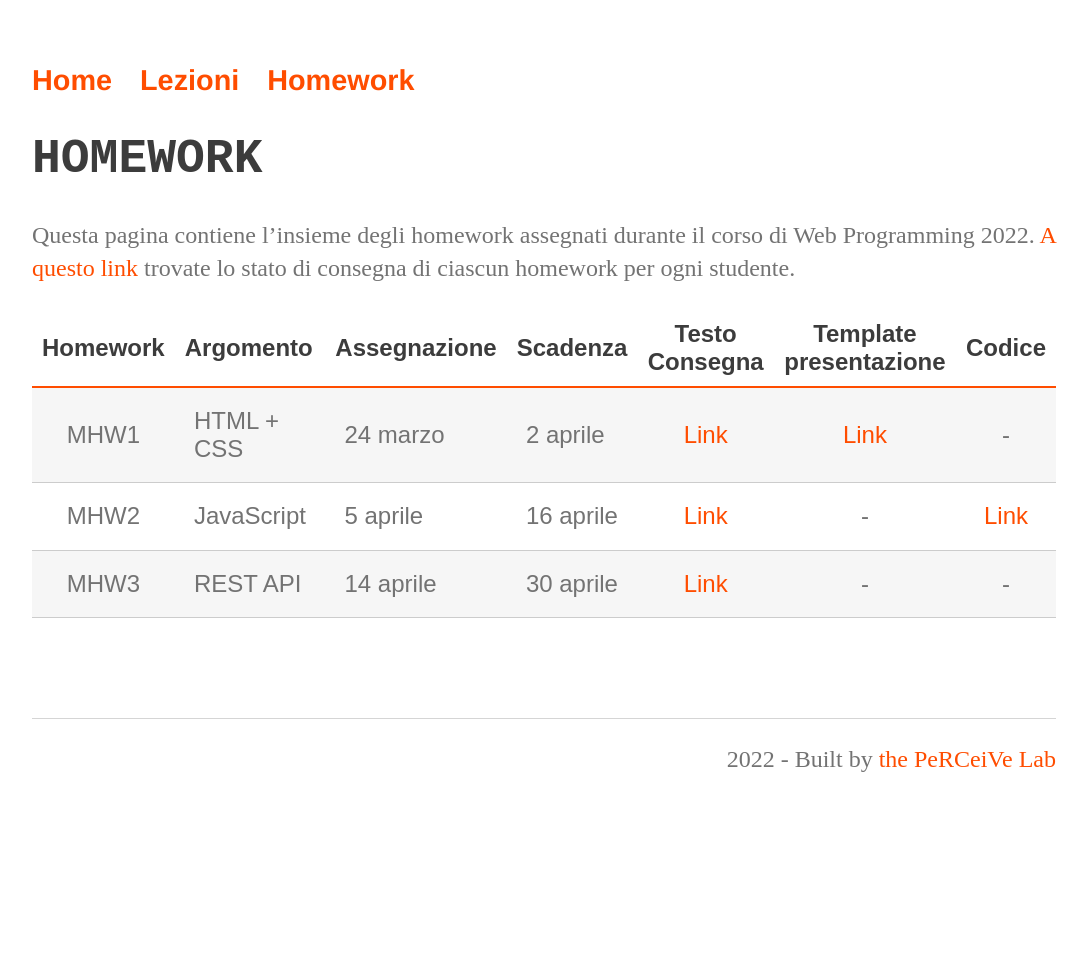
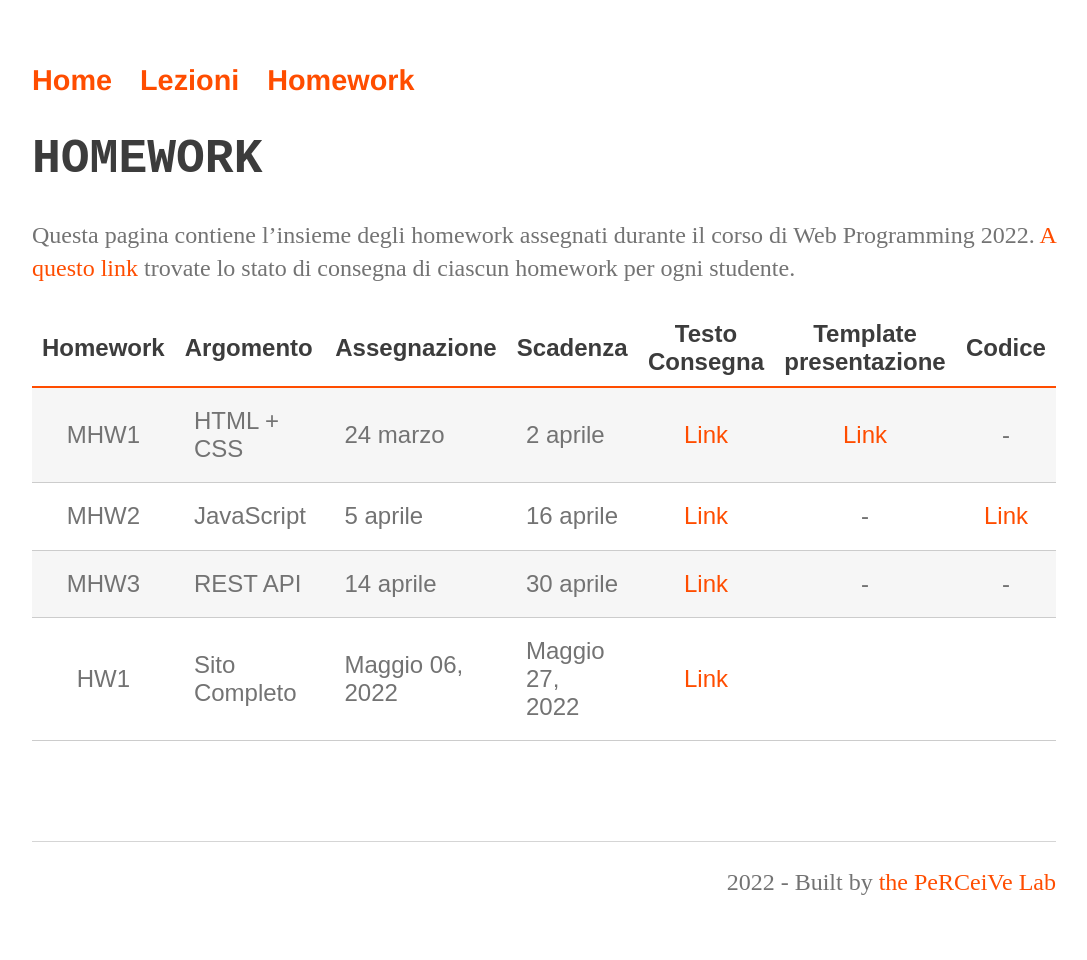
Before and after one commit to perceivelab/database-course, a Jekyll site: the page built from homework.md, in a window 1280 px wide. Shown: the whole page, without its empty margins (96-1183 px from the left). Built offline with Jekyll 4.4.1, drawn with Linux system fonts in a browser that asks for light colours; our own code applies the rules of GitHub Pages for plain Markdown files; before the commit the page ends 900 px from its top, so only the background shows below that.

Commit message:
Update homework.md

```diff
--- a/homework.md
+++ b/homework.md
@@ -10,5 +10,6 @@ Questa pagina contiene l'insieme degli homework assegnati durante il corso di We
 | MHW1     | HTML + CSS         | 24 marzo        | 2 aprile          | [Link](mhw1.md) | [Link](https://drive.google.com/file/d/1Vrcqvuvqtm7l0Ss8zXwOVtiy8S404sbp/view?usp=sharing) | - |
 | MHW2     | JavaScript         | 5 aprile        | 16 aprile          | [Link](web-programming-mhw2.html) | - | [Link](mhw2_starting_code.zip) |
 | MHW3     | REST API           | 14 aprile       | 30 aprile          | [Link](mhw3.md) | - | - |
+| HW1      | Sito Completo      | Maggio 06, 2022 | Maggio 27, 2022   | [Link](hw1.md)        |  |  |
 
 [404]: /web-programming-course/fallback
```
